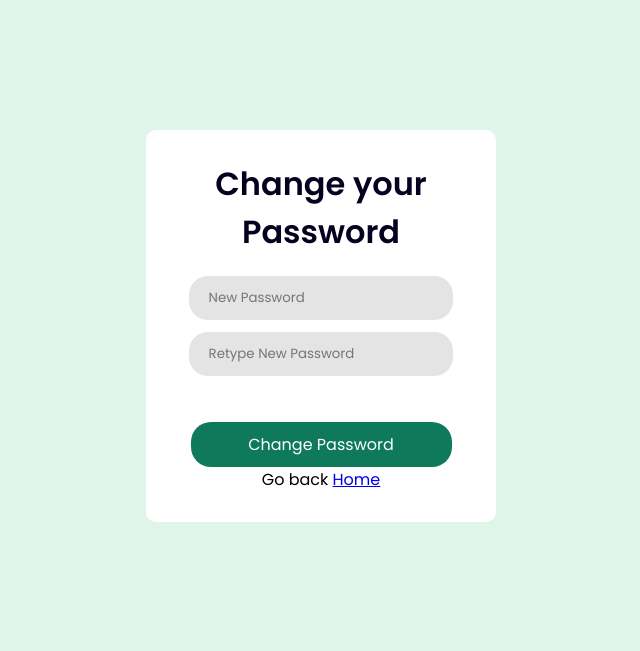
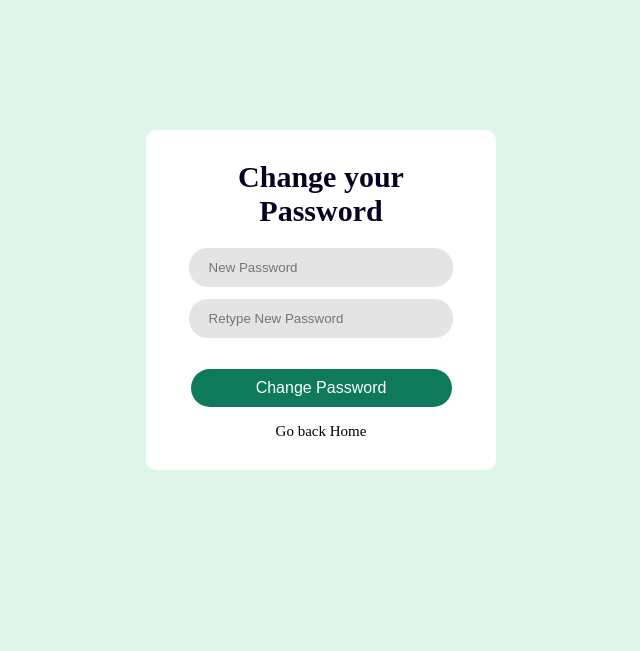
Before and after one commit to miaminene/FES, a PHP site: page /changepass.html in a window 1280 px wide. Shown: the top 651 px of the page, without its empty margins (319-959 px from the left). Run offline with PHP 8.4, Linux system fonts and the light colour scheme.

Commit message:
Update style.css

```diff
--- a/style.css
+++ b/style.css
@@ -1,17 +1,13 @@
-
 @import url('https://fonts.googleapis.com/css2?family=Poppins:wght@400;600&display=swap');
-
 *{
     margin: 0;
     padding: 0;
     box-sizing: border-box;
-    font-family: "Poppins", sans-serif;
+    font-style: "Poppins", sans-serif;
 }
-
-body {
+body{
     background: #dff5ea;
 }
-
 .wrapper{
     width: 350px;
     padding: 30px 30px;
@@ -21,14 +17,17 @@ body {
     text-align: center;
     box-shadow: 0 20px 35 rgba(0, 0, 0, 0.1);
 }
-
-h1 {
-    font-size: 2rem;
+h1{
+    font-size: 30px;
     color: #07001f;
     margin-bottom: 1.2rem;
 }
-
-form input {
+h5{
+    font-size: 12px;
+    color: black;
+    margin-bottom: 1.4rem;
+}
+form input{
     width: 92%;
     outline: none;
     border: 1px solid #fff;
@@ -37,10 +36,9 @@ form input {
     border-radius: 20px;
     background: #e4e4e4;
 }
-
-button {
+button{
     font-size: 1rem;
-    margin-top: 35px;
+    margin-top: 20px;
     padding: 10px 0;
     border-radius: 20px;
     outline: none;
@@ -48,17 +46,26 @@ button {
     width: 90%;
     color: #fff;
     cursor: pointer;
-    background: rgb(14, 121, 91);
+    background-color: rgb(14, 121, 91);
 }
-
-button:hover {
+button:hover{
     background: rgba(14, 121, 91, 0.977);
 }
-
-input:focus {
-    border: 1px solid rgb(192, 192, 192);
+.back{
+    margin-top: 1rem;
+    color: black;
+    font-size: 15px;
 }
-
+.back a{
+    color: black ;
+    text-decoration: none;
+}
+.back a:hover{
+    color: green;
+}
+input:focus{
+    border: 1px solid rgba(192, 192, 192);
+}
 .terms input{
     height: 16px;
     width: 16px;
```
